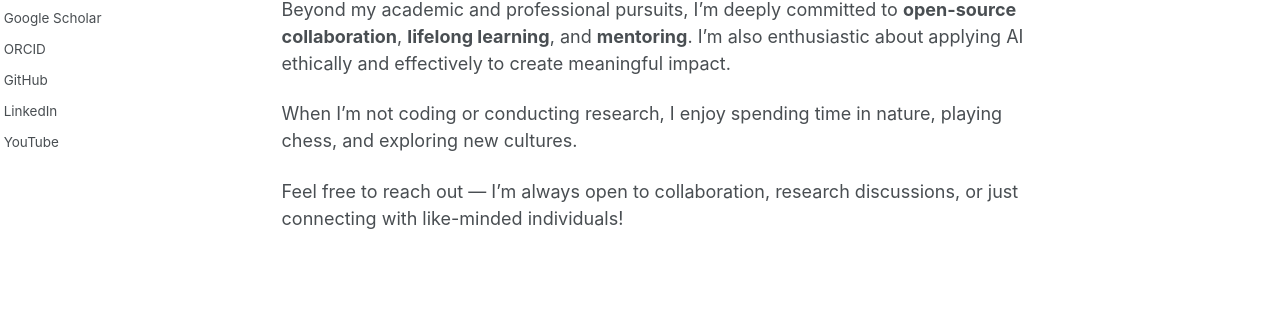
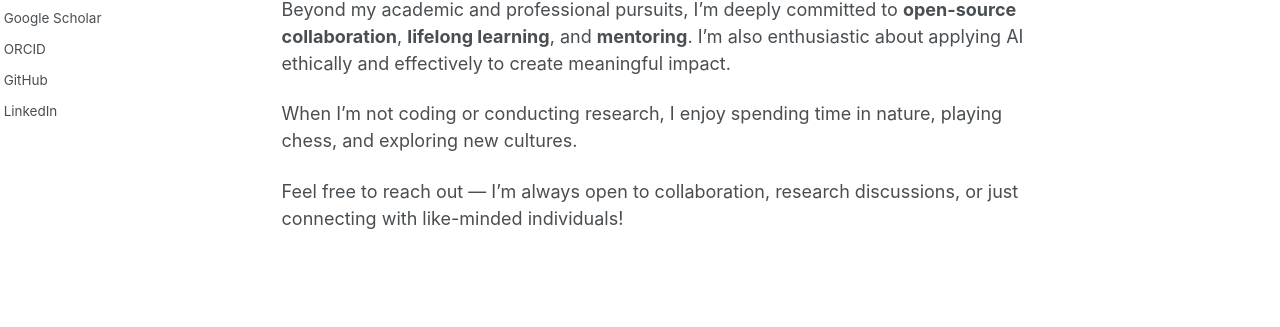
Before and after one commit to ahmed-fouad-lagha/ahmed-fouad-lagha.github.io, a Jekyll site: the page built from _pages/about.md, in a window 1280 px wide. Shown: the part 435-762 px from the top of the page. Built offline with Jekyll 4.4.1, drawn with Linux system fonts in a browser that asks for light colours; some web fonts are replaced; a script that is not in the unit is left out.

Commit message:
remove youtube channel

```diff
--- a/_config.yml
+++ b/_config.yml
@@ -75,7 +75,7 @@ author:
   weibo: # Username
   wikipedia: # Username
   xing: # Username
-  youtube: "ahmed-fouad-lagha" # Username
+  youtube: #"ahmed-fouad-lagha" # Username
   zhihu: # Username
 
 # Publication Category - The following the list of publication categories and their headings
```
